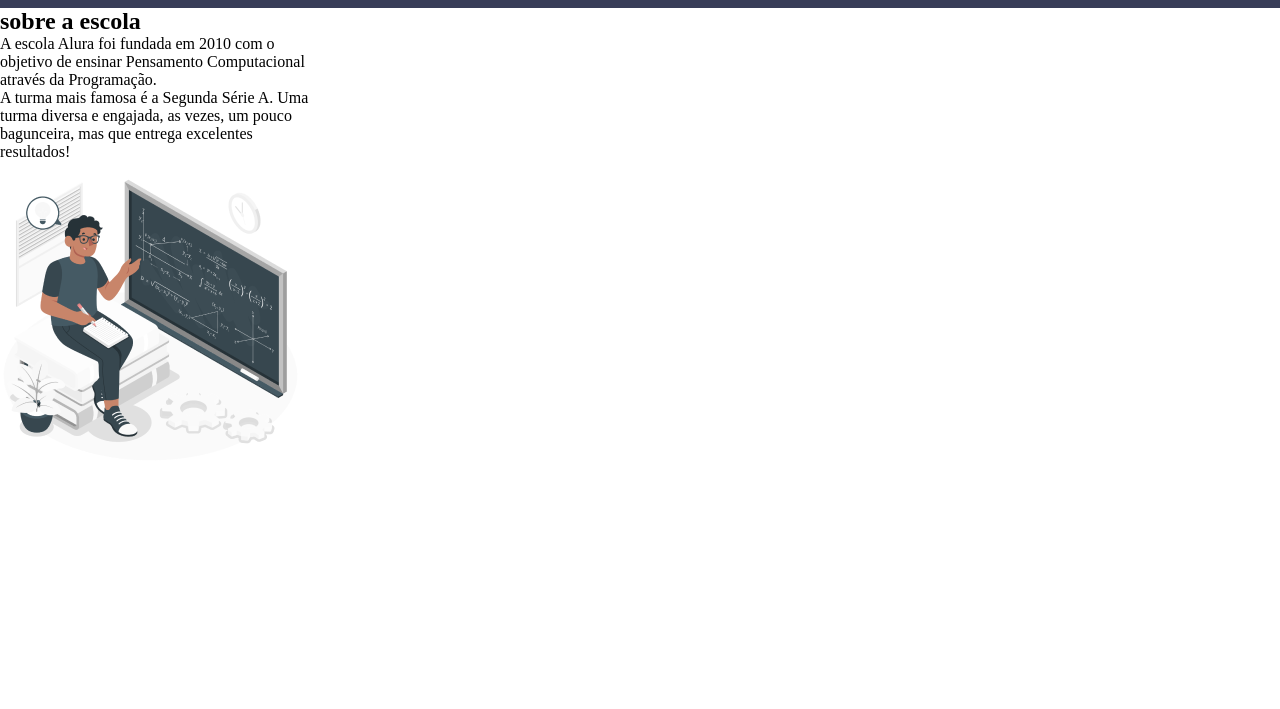
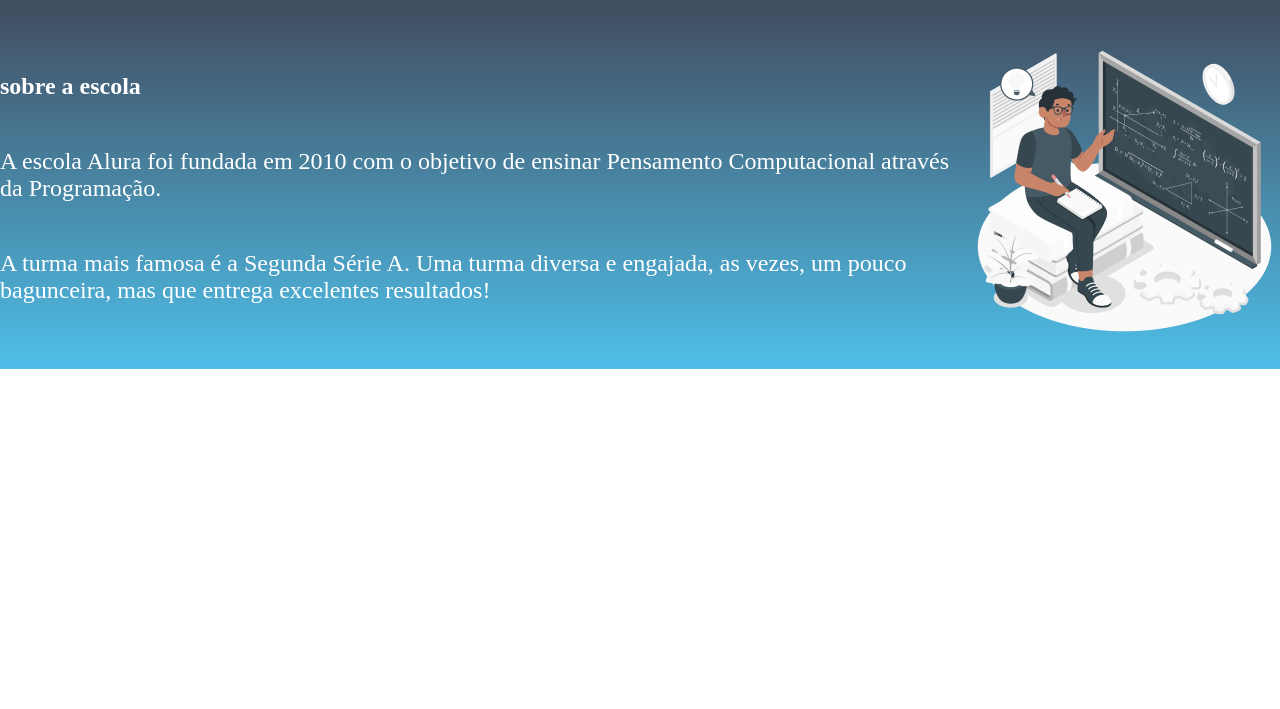
Before and after one commit to ericaapareci/SITE-ESCOLA, a plain HTML site: page index.html in a window 1280 px wide. Shown: the part 91-800 px from the top of the page. Drawn offline with Linux system fonts and the light colour scheme.

Commit message:
FINAL SEÇÃO ESCOLA

```diff
--- a/style.css
+++ b/style.css
@@ -4,7 +4,7 @@
 }
 
 header{
-background-color: #383d58;
+background-color: #424e61;
 color: white;
 display: flex;
 justify-content: space-around;
@@ -22,6 +22,33 @@ width: 18%;
     font-size: 24px;
 }
 
-.escola{
+.escola-imagem{
     width: 25%;
 }
+.escola
+{
+    background-image: linear-gradient(#424e61,#4ebfe9);
+    color: white;
+    display: flex;
+    justify-content: center;
+    align-items: center;
+    padding: 24px 0;
+}
+.escola-div-conteudo
+{
+    width:365% ;
+}
+.escola-titulo
+{
+    padding: 24px 0;
+}
+.escola-texto-1
+{
+    padding: 24px 0;
+    font-size: 24px;
+}
+.escola-texto-2
+{
+    padding: 24px 0;
+    font-size: 24px;
+}
```
